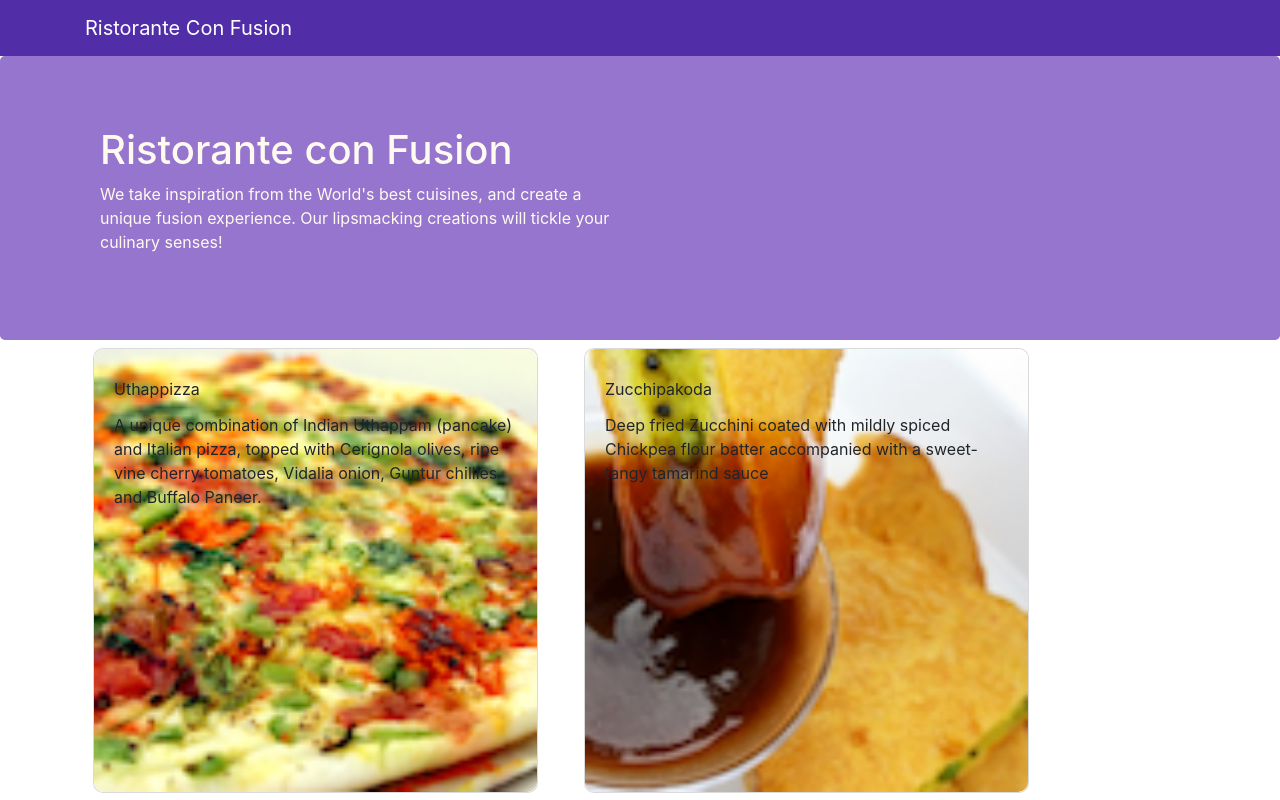
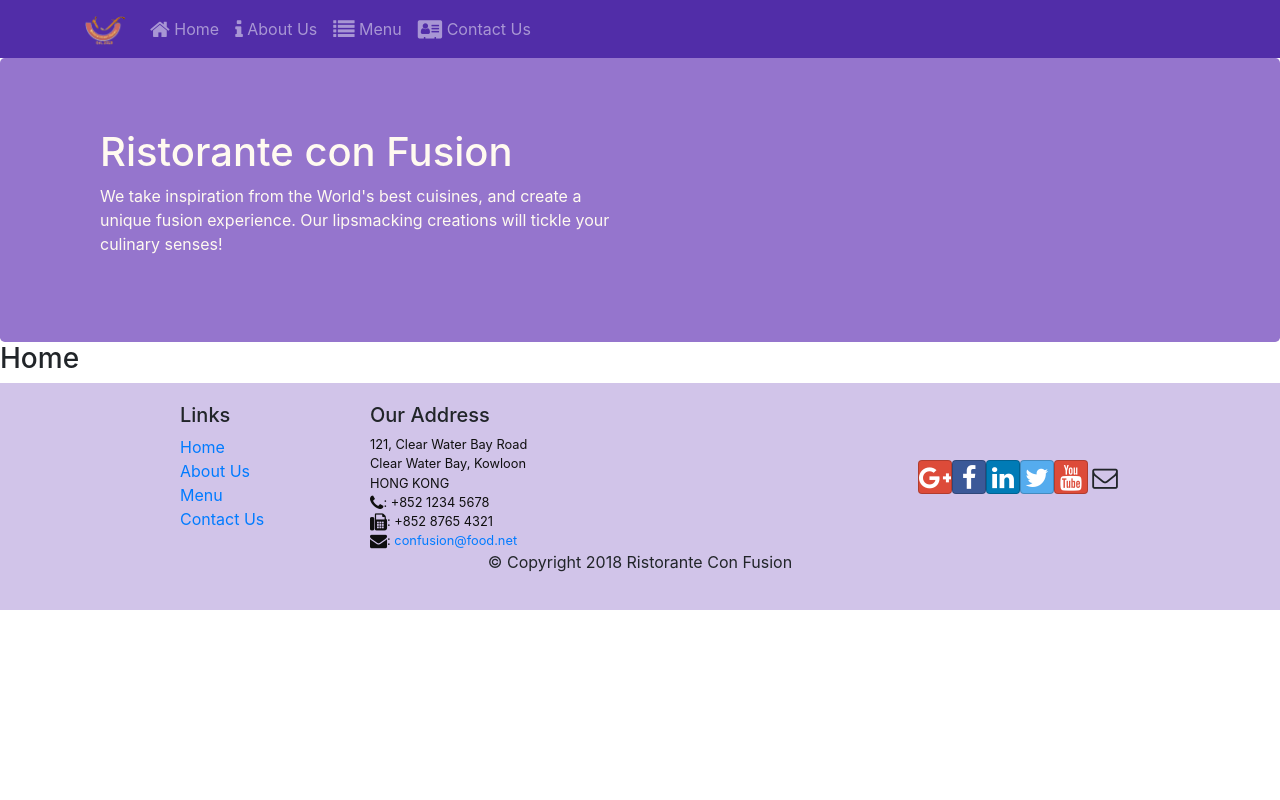
Before and after one commit to Yenniferh/Confusion, a React (Create React App) app: page / in a window 1280 px wide. Shown: the top 800 px of the page. Built offline with nearby package versions, Linux system fonts and the light colour scheme.

Commit message:
React router: routes added

```diff
--- a/package.json
+++ b/package.json
@@ -9,6 +9,7 @@
     "react": "^16.12.0",
     "react-dom": "^16.12.0",
     "react-popper": "^1.3.6",
+    "react-router-dom": "^5.1.2",
     "react-scripts": "3.2.0",
     "reactstrap": "^8.1.1"
   },
--- a/src/App.js
+++ b/src/App.js
@@ -3,13 +3,16 @@
 import 'bootstrap-social/bootstrap-social.css';
 import './App.css';
 import Main from './components/Main/Main';
+import { BrowserRouter } from 'react-router-dom';
 
 class App extends Component {
   render() {
     return (
-      <div className='App'>
-        <Main />
-      </div>
+      <BrowserRouter>
+        <div className='App'>
+          <Main />
+        </div>
+      </BrowserRouter>
     );
   }
 }
--- a/src/components/Footer/Footer.js
+++ b/src/components/Footer/Footer.js
@@ -1,4 +1,5 @@
 import React from 'react';
+import { Link } from 'react-router-dom';
 
 export default function Footer(props) {
   return (
@@ -9,16 +10,16 @@
             <h5>Links</h5>
             <ul className='list-unstyled'>
               <li>
-                <a href='#'>Home</a>
+                <Link to='/'>Home</Link>
               </li>
               <li>
-                <a href='#'>About</a>
+                <Link to='/aboutus'>About Us</Link>
               </li>
               <li>
-                <a href='#'>Menu</a>
+                <Link to='/menu'>Menu</Link>
               </li>
               <li>
-                <a href='contactus.html'>Contact</a>
+                <Link to='/contactus'>Contact Us</Link>
               </li>
             </ul>
           </div>
--- a/src/components/Header/Header.js
+++ b/src/components/Header/Header.js
@@ -1,13 +1,67 @@
 import React, { Component, Fragment } from 'react';
-import { Navbar, NavbarBrand, Jumbotron } from 'reactstrap';
+import {
+  Navbar,
+  NavbarBrand,
+  Jumbotron,
+  Nav,
+  NavbarToggler,
+  NavItem,
+  Collapse,
+} from 'reactstrap';
+import { NavLink } from 'react-router-dom';
 
 export default class Header extends Component {
+  constructor(props) {
+    super(props);
+    this.toggleNav = this.toggleNav.bind(this);
+    this.state = {
+      isNavOpen: false,
+    };
+  }
+
+  toggleNav() {
+    this.setState({ isNavOpen: !this.state.isNavOpen });
+  }
+
   render() {
     return (
       <Fragment>
-        <Navbar dark>
+        <Navbar dark expand='md'>
           <div className='container'>
-            <NavbarBrand href='/'>Ristorante Con Fusion</NavbarBrand>
+            <NavbarBrand href='/'>
+              <img
+                src='assets/images/logo.png'
+                height='30'
+                width='41'
+                alt='Ristorante Con Fusion'
+              />
+            </NavbarBrand>
+            <NavbarToggler onClick={this.toggleNav} />
+            <Collapse isOpen={this.state.isNavOpen} navbar>
+              <Nav navbar>
+                <NavItem>
+                  <NavLink className='nav-link' to='/home'>
+                    <span className='fa fa-home fa-lg'></span> Home
+                  </NavLink>
+                </NavItem>
+                <NavItem>
+                  <NavLink className='nav-link' to='/aboutus'>
+                    <span className='fa fa-info fa-lg'></span> About Us
+                  </NavLink>
+                </NavItem>
+                <NavItem>
+                  <NavLink className='nav-link' to='/menu'>
+                    <span className='fa fa-list fa-lg'></span> Menu
+                  </NavLink>
+                </NavItem>
+                <NavItem>
+                  <NavLink className='nav-link' to='/contactus'>
+                    <span className='fa fa-address-card fa-lg'></span> Contact
+                    Us
+                  </NavLink>
+                </NavItem>
+              </Nav>
+            </Collapse>
           </div>
         </Navbar>
         <Jumbotron>
--- /dev/null
+++ b/src/components/Home/Home.js
@@ -0,0 +1,9 @@
+import React from 'react';
+
+export default function Home() {
+  return (
+    <div>
+      <h3>Home</h3>
+    </div>
+  );
+}
--- a/src/components/Main/Main.js
+++ b/src/components/Main/Main.js
@@ -1,9 +1,11 @@
 import React, { Component } from 'react';
 import Menu from '../Menu/Menu';
+import Home from '../Home/Home';
 import DishDetail from '../DishDetail/DishDetail';
 import { DISHES } from '../../shared/dishes';
 import Header from '../Header/Header';
 import Footer from '../Footer/Footer';
+import { Switch, Route, Redirect } from 'react-router-dom';
 
 class Main extends Component {
   constructor(props) {
@@ -22,17 +24,14 @@
     return (
       <div className='App'>
         <Header />
-        <Menu
-          dishes={this.state.dishes}
-          onClick={dishId => this.onSelectedDish(dishId)}
-        />
-        <DishDetail
-          dish={
-            this.state.dishes.filter(
-              dish => dish.id === this.state.selectedDish,
-            )[0]
-          }
-        />
+        <Switch>
+          <Route exact path='/' component={Home} />
+          <Route
+            path='/menu'
+            component={() => <Menu dishes={this.state.dishes} />}
+          />
+          <Redirect to='/' />
+        </Switch>
         <Footer />
       </div>
     );
@@ -40,3 +39,15 @@
 }
 
 export default Main;
+
+/* <Menu
+  dishes={this.state.dishes}
+  onClick={dishId => this.onSelectedDish(dishId)}
+/>
+<DishDetail
+  dish={
+    this.state.dishes.filter(
+      dish => dish.id === this.state.selectedDish,
+    )[0]
+  }
+/> */
--- a/src/components/Menu/Menu.js
+++ b/src/components/Menu/Menu.js
@@ -2,11 +2,11 @@
 import { Card, CardImg, CardImgOverlay, CardTitle, CardText } from 'reactstrap';
 import './style.css';
 
-export default function Menu({ dishes, onClick }) {
+export default function Menu({ dishes }) {
   const menu = dishes.map(dish => {
     return (
       <div key={dish.id} className='col-12 col-md-5 m-2'>
-        <Card className='dish' onClick={() => onClick(dish.id)}>
+        <Card className='dish'>
           <CardImg className='dish-img' src={dish.image} alt={dish.name} />
           <CardImgOverlay>
             <CardTitle className='mt-2'>{dish.name}</CardTitle>
```
Also changed, not shown: 1 other file (tests, documents, lock files or other folders).
